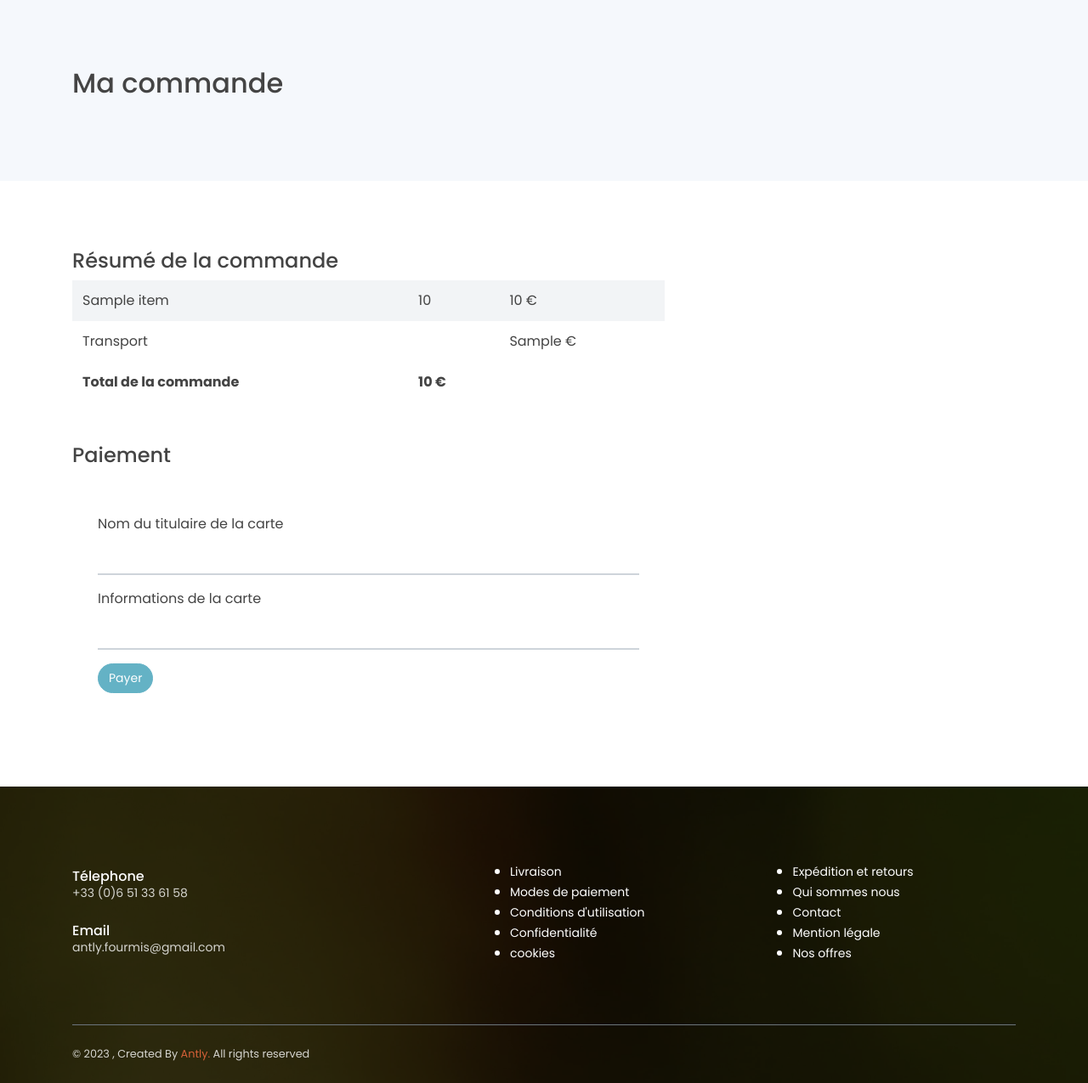
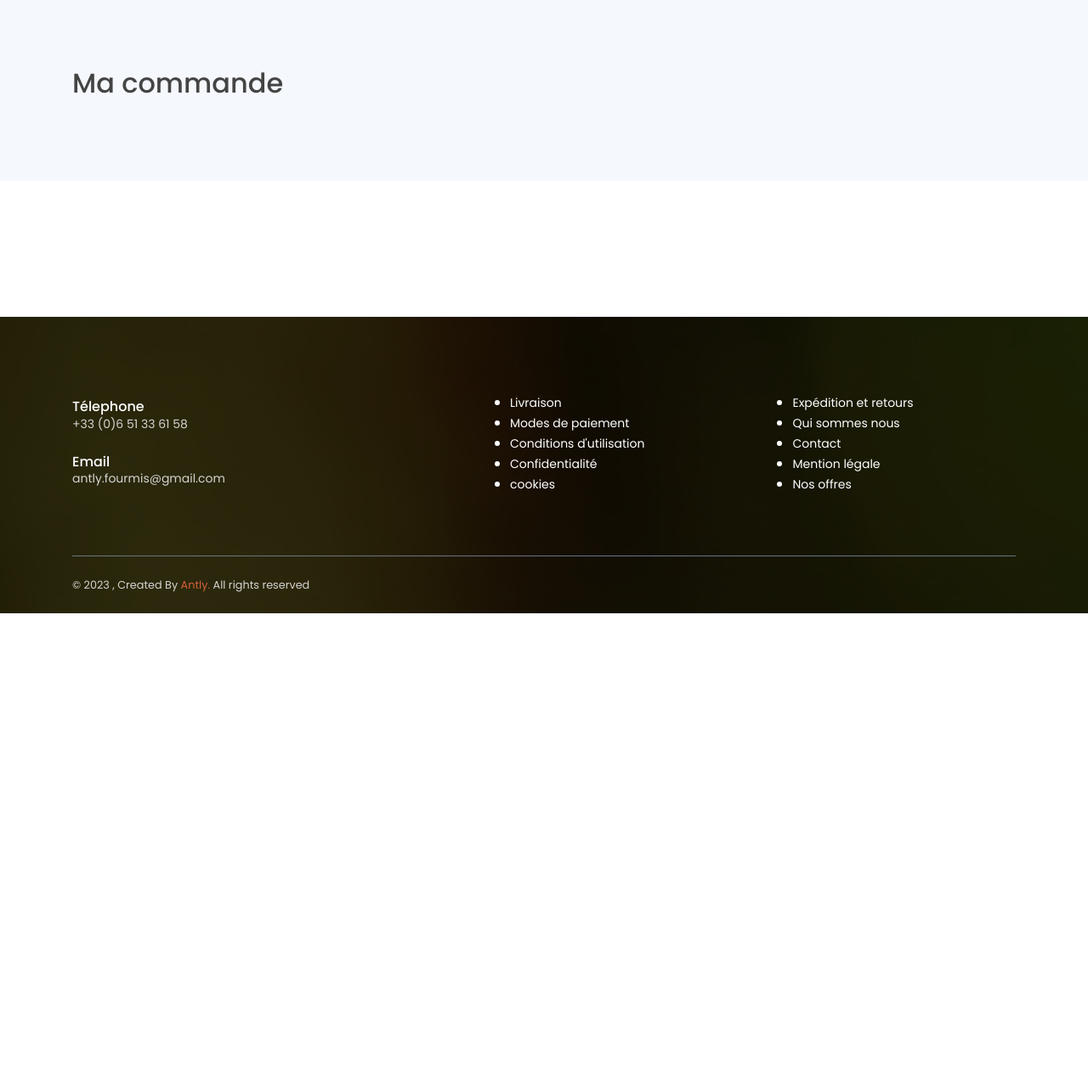
Before and after one commit to Decapix/Antly, a Django app: template src/sale/templates/sale/checkout.html in a window 1280 px wide. Shown: the part 169-1444 px from the top of the page at 85% size. After the commit the page ends 891 px from the top, so only its background shows below. Run offline with Django 4.2, Linux system fonts and the light colour scheme; tables that the repository leaves empty hold one stand-in row (values such as "Sample post"); the template is opened without the code that fills it: values that come from a table or form of the project are taken from there, most other values are stand-ins (such as "Sample title", 1, 10 or a date in 2020); some libraries are stand-ins or nearby versions.

Commit message:
test strip

```diff
--- a/src/sale/templates/sale/checkout.html
+++ b/src/sale/templates/sale/checkout.html
@@ -16,175 +16,14 @@
 
 <section class="section" id="blog">
   <div class="container">
-    <div class="row justify-content-between">
-      <div class="col-md-8 pr-md-5 mb-4 mb-md-0">
-        <div class="mb-5">
-          <h4>Résumé de la commande</h4>
-          <table class="table table-striped">
-            <tbody>
-              {% for item in order.get_cart_items %}
-              <tr>
-                <td>{{ item.name }}</td>
-                <td>{{ item.quantity }}</td>
-                <td>{{ item.price }} €</td>
-              </tr>
-              {% endfor %}
-              <tr>
-                <td>Transport</td>
-                <td></td>
-                <td>{{ order.shipping_costs }} €</td>
-              </tr>
 
-              {% if order.gift %}
-              <td>Colonie offerte</td>
-              <td>1</td>
-              <td>0 €</td>
-              {% endif %}
-            </tbody>
-
-            <tfoot>
-              <tr>
-                <th scope="col">Total de la commande</th>
-                <th scope="col">{{ order.get_cart_total }} €</th>
-              </tr>
-            </tfoot>
-          </table>
-        </div>
-        <!-- strip-->
-        <h4 class="mb-4">Paiement</h4>
-        <!-- Affichez ici le formulaire de paiement Stripe -->
-
-        <div class="form-container">
-          <form id="payment-form" method="POST">
-            {% csrf_token %}
-            <div class="form-group">
-              <label for="card-holder-name">Nom du titulaire de la carte</label>
-              <input
-                type="text"
-                class="form-control"
-                id="card-holder-name"
-                required
-              />
-            </div>
-
-            <div class="form-group">
-              <label for="card-element">Informations de la carte</label>
-              <div id="card-element" class="form-control"></div>
-              <div id="card-errors" role="alert" class="text-danger"></div>
-            </div>
-            <input
-              type="hidden"
-              id="chosen-address-id"
-              name="chosen_address_id"
-              value=""
-            />
-            <button
-              type="submit"
-              class="btn btn-info rounded"
-              id="card-button"
-              disabled
-            >
-              Payer
-            </button>
-          </form>
-        </div>
-
-        <!-- endstrip-->
-      </div>
-
-      <div class="col-md-4 pl-md-5">
-        <!-- adress-->
-
-      </div>
-    </div>
   </div>
 </section>
 
 {% endblock %} {% block script %}
 
 <script>
-  // stripe
 
-  function getCookie(name) {
-    let cookieValue = null;
-    if (document.cookie && document.cookie !== "") {
-      const cookies = document.cookie.split(";");
-      for (let i = 0; i < cookies.length; i++) {
-        const cookie = cookies[i].trim();
-        if (cookie.substring(0, name.length + 1) === name + "=") {
-          cookieValue = decodeURIComponent(cookie.substring(name.length + 1));
-          break;
-        }
-      }
-    }
-    return cookieValue;
-  }
-
-  const csrftoken = getCookie("csrftoken");
-
-  const stripe = Stripe("{{ STRIPE_PUBLIC_KEY }}");
-  const elements = stripe.elements();
-  const cardElement = elements.create("card");
-  cardElement.mount("#card-element");
-
-  const form = document.getElementById("payment-form");
-  const cardHolderName = document.getElementById("card-holder-name");
-  const cardButton = document.getElementById("card-button");
-  form.addEventListener("submit", async (event) => {
-    event.preventDefault();
-
-    // Vérifiez si une adresse a été choisie ou saisie
-    const chosenAddress = document.getElementById("chosen-address").innerHTML;
-    if (!chosenAddress) {
-      alert(
-        "Veuillez choisir ou saisir une adresse avant de procéder au paiement."
-      );
-      return;
-    }
-
-    const chosenAddressId = chosenAddressDiv.dataset.addressId;
-    document.getElementById("chosen-address-id").value = chosenAddressId;
-
-    const { clientSecret } = await (
-      await fetch("/produit/commande/create-payment-intent/", {
-        method: "POST",
-        headers: {
-          "Content-Type": "application/json",
-          "X-CSRFToken": csrftoken,
-        },
-      })
-    ).json();
-    const { error, paymentIntent } = await stripe.confirmCardPayment(
-      clientSecret,
-      {
-        payment_method: {
-          card: cardElement,
-          billing_details: { name: cardHolderName.value },
-        },
-      }
-    );
-
-    if (error) {
-      console.error("Erreur lors du paiement :", error);
-      alert("Le paiement a échoué. Veuillez réessayer.");
-    } else {
-      console.log("Paiement réussi :", paymentIntent);
-      window.location.href = "{% url 'success_n' %}"; // Redirige vers la page de succès
-    }
-  });
-
-  function stripeTokenHandler(paymentMethodId) {
-    // Insérez le token dans le formulaire pour qu'il soit soumis au serveur
-    const form = document.getElementById("payment-form");
-    const hiddenInput = document.createElement("input");
-    hiddenInput.setAttribute("type", "hidden");
-    hiddenInput.setAttribute("name", "payment_method_id");
-    hiddenInput.setAttribute("value", paymentMethodId);
-    form.appendChild(hiddenInput);
-
-    // Soumettez le formulaire
-    form.submit();
-  }
 
 
 </script>
```
